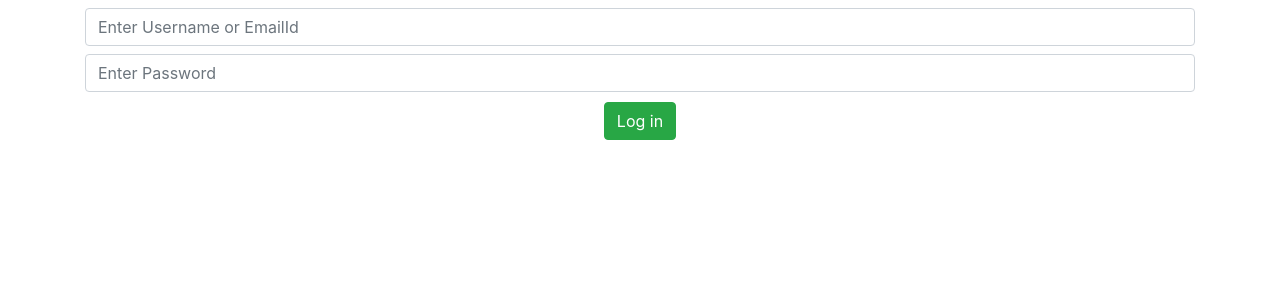
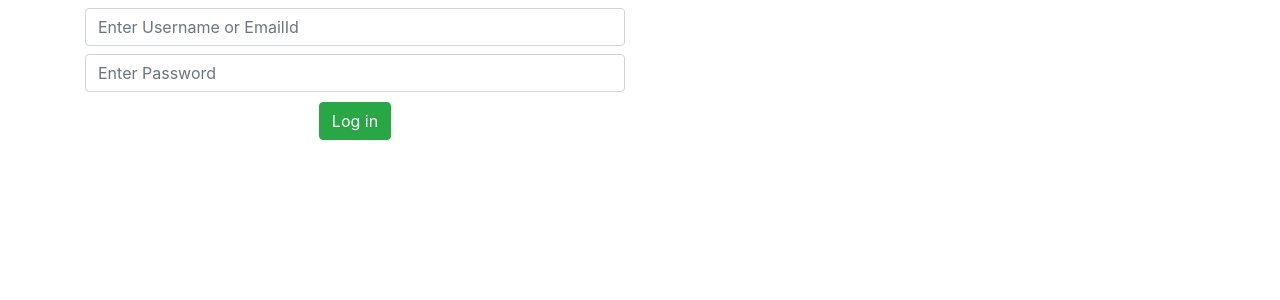
Before and after one commit to shashankDhyani/AngularBoilerplate, an Angular app in the folder bootweb/: page / in a window 1280 px wide. Shown: the top 300 px of the page. Built offline with nearby package versions, Linux system fonts and the light colour scheme.

Commit message:
Update login.component.html
dasa

```diff
--- a/bootweb/src/app/feature/login/login.component.html
+++ b/bootweb/src/app/feature/login/login.component.html
@@ -1,5 +1,5 @@
 <div class="row">
-  <div class="col-sm-12 text-center">
+  <div class="col-sm-6 text-center">
     <input type="text" class="form-control" placeholder="Enter Username or EmailId" />
     <input type="password" class="form-control" placeholder="Enter Password" />
     <button value="Log in" class="btn btn-success" >Log in </button>
```
